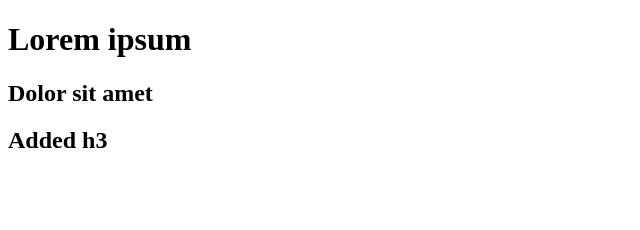
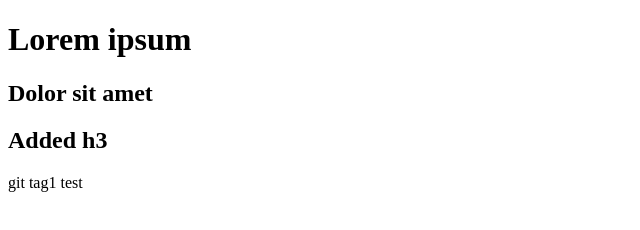
Before and after one commit to brlnr/git-exercises, a plain HTML site: page new-git-exercises/index.html in a window 1280 px wide. Shown: the full height of the page, 0-640 px from the left. Drawn offline with Linux system fonts and the light colour scheme.

Commit message:
added commit (tag1)

```diff
--- a/new-git-exercises/index.html
+++ b/new-git-exercises/index.html
@@ -10,5 +10,6 @@
     <h1>Lorem ipsum</h1>
     <h2>Dolor sit amet</h2>
     <h2>Added h3</h2>
+    <p>git tag1 test</p>
 </body>
 </html>
```
